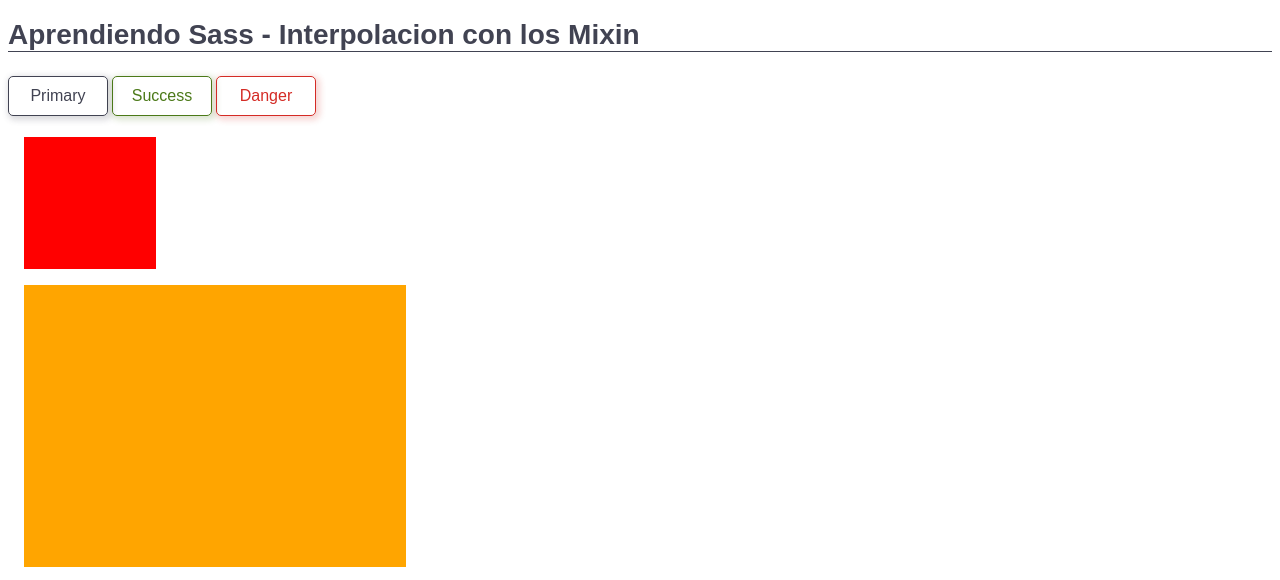
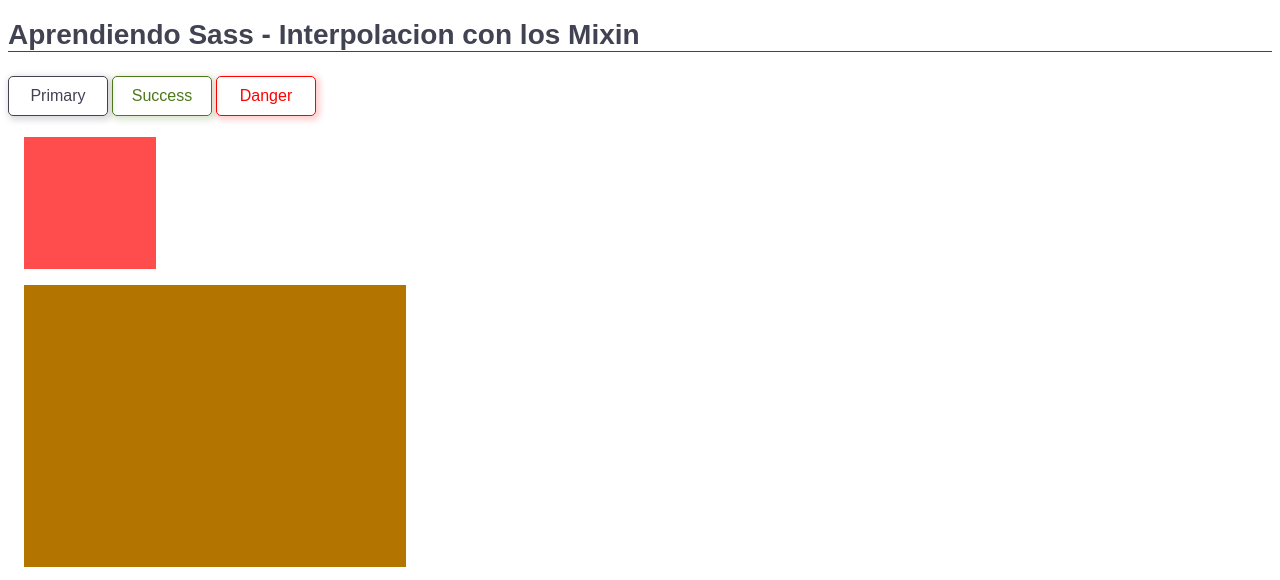
Before and after one commit to jcarlosj/Sass-YT-Designicode, a website: page index.html in a window 1280 px wide. Shown: the top 580 px of the page. Drawn offline with Linux system fonts and the light colour scheme; a web font is replaced by a local one.

Commit message:
[+] Sass: Funciones de color (darken, lighten)

```diff
--- a/assets/scss/abstract/_variables.scss
+++ b/assets/scss/abstract/_variables.scss
@@ -2,7 +2,7 @@
 $primary: rgb(65, 67, 82);
 $secondary: rgb(104, 107, 131);
 $success: rgb(75, 121, 24);
-$danger: rgb(212, 43, 37);
+$danger: red;
 $primary-opacity: rgba( $primary, 0.4 );
 $font-family: 'Gemunu Libre', sans-serif;
 $font-size: 1.75rem;
--- a/assets/scss/components/_containers.scss
+++ b/assets/scss/components/_containers.scss
@@ -7,9 +7,21 @@
 }
 
 .container {
-    @include size( 100px, 100px, 1rem, 1rem, red );
+    @include size(
+        100px,
+        100px,
+        1rem,
+        1rem,
+        lighten( red, 15 )
+    );
 
     &-big {
-        @include size( 250px, 350px, 1rem, 1rem, orange );
+        @include size(
+            250px,
+            350px,
+            1rem,
+            1rem,
+            darken( $color: orange, $amount: 15 )
+        );
     }
 }
```
Also changed, not shown: assets/css/main.css, 1 other file.
